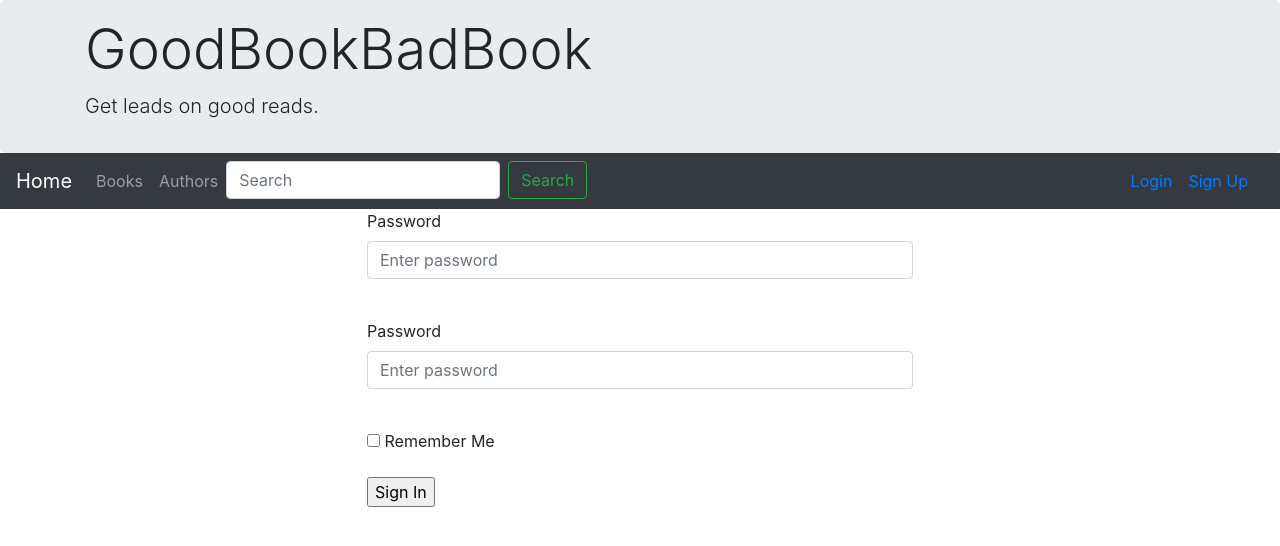
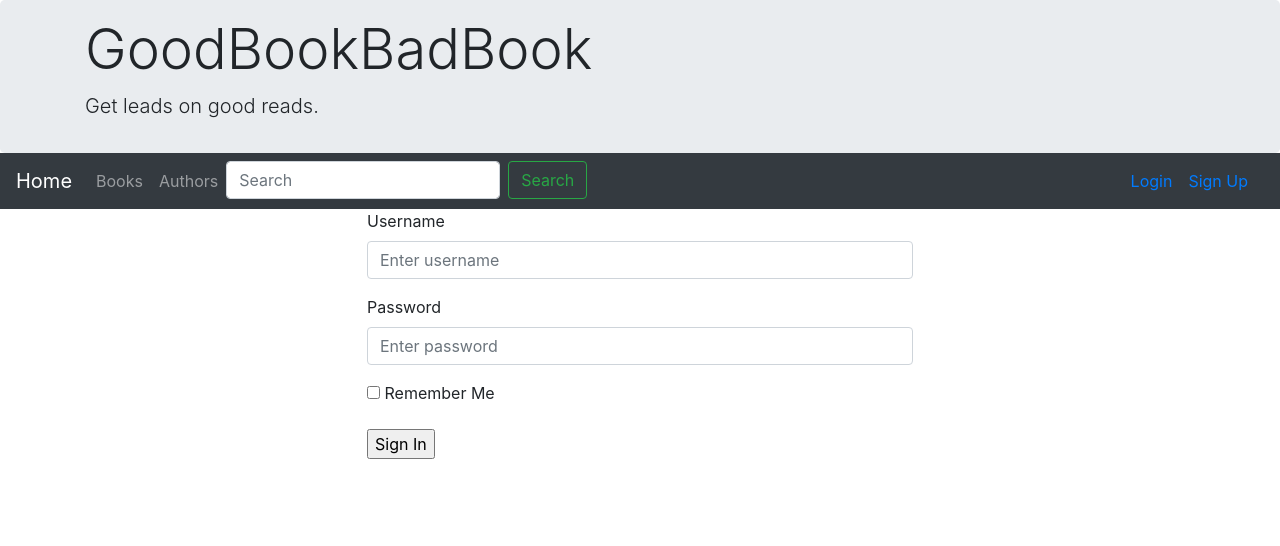
Before and after one commit to kevinhynes/shlack, a Flask app: page /login_test in a window 1280 px wide. Shown: the top 546 px of the page. Run offline with Flask 2, Linux system fonts and the light colour scheme; some libraries are stand-ins or nearby versions.

Commit message:
Fixed errors in last commit

```diff
--- a/templates/login.html
+++ b/templates/login.html
@@ -122,12 +122,12 @@
       {% if form.username.errors %}
         {{ form.username.label(class_="control-label") }}
         {{ form.username(class_="form-control is-invalid", placeholder="Enter username") }}
-        {% for error in form.password.errors %}
+        {% for error in form.username.errors %}
           <span class="invalid-feedback"> {{ error }} </span>
         {% endfor %}
       {% else %}
-        {{ form.password.label(class_="control-label") }}<br>
-        {{ form.password(size=32, class_="form-control", placeholder="Enter password") }}<br>
+        {{ form.username.label(class_="control-label") }}<br>
+        {{ form.username(class_="form-control", placeholder="Enter username") }}
       {%  endif %}
     </p>
     <p>
@@ -139,7 +139,7 @@
         {% endfor %}
       {% else %}
         {{ form.password.label(class_="control-label") }}<br>
-        {{ form.password(size=32, class_="form-control", placeholder="Enter password") }}<br>
+        {{ form.password(class_="form-control", placeholder="Enter password") }}
       {%  endif %}
     </p>
     <p>{{ form.remember_me() }} {{ form.remember_me.label }}</p>
```
